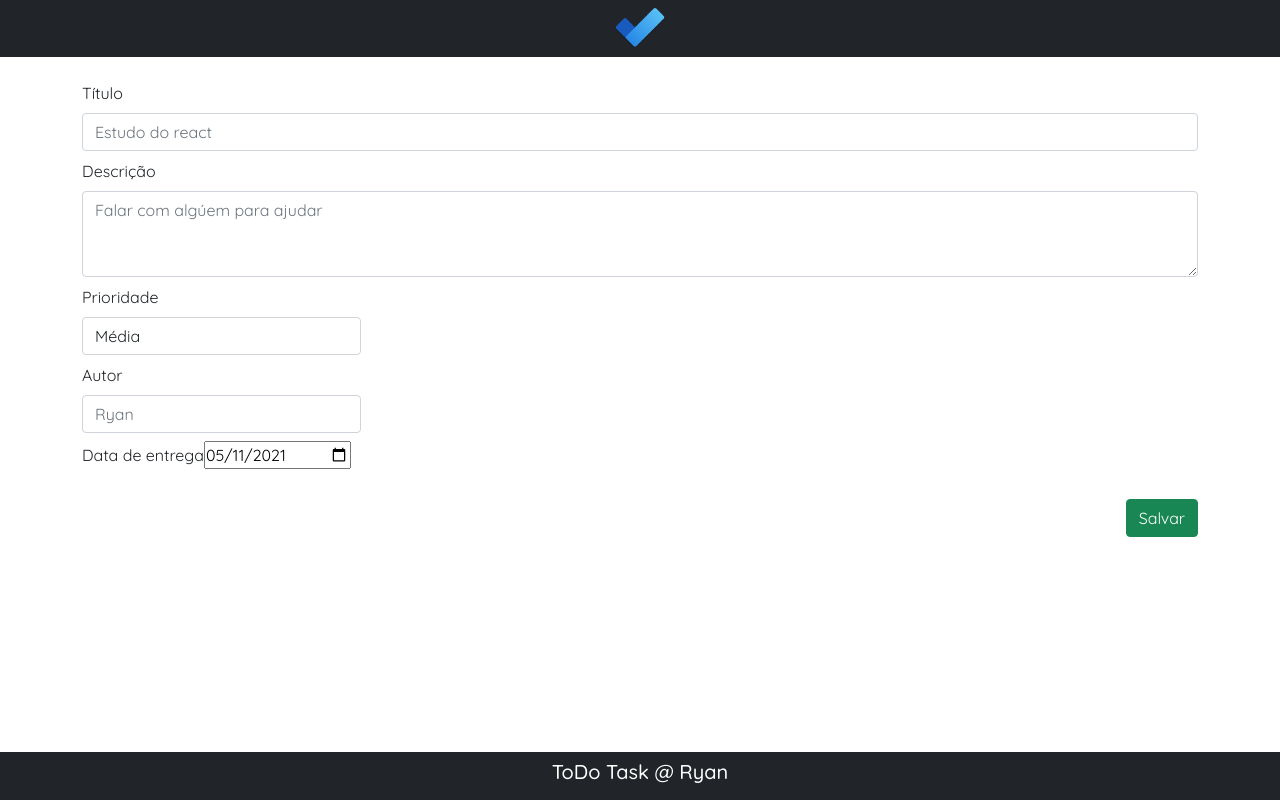
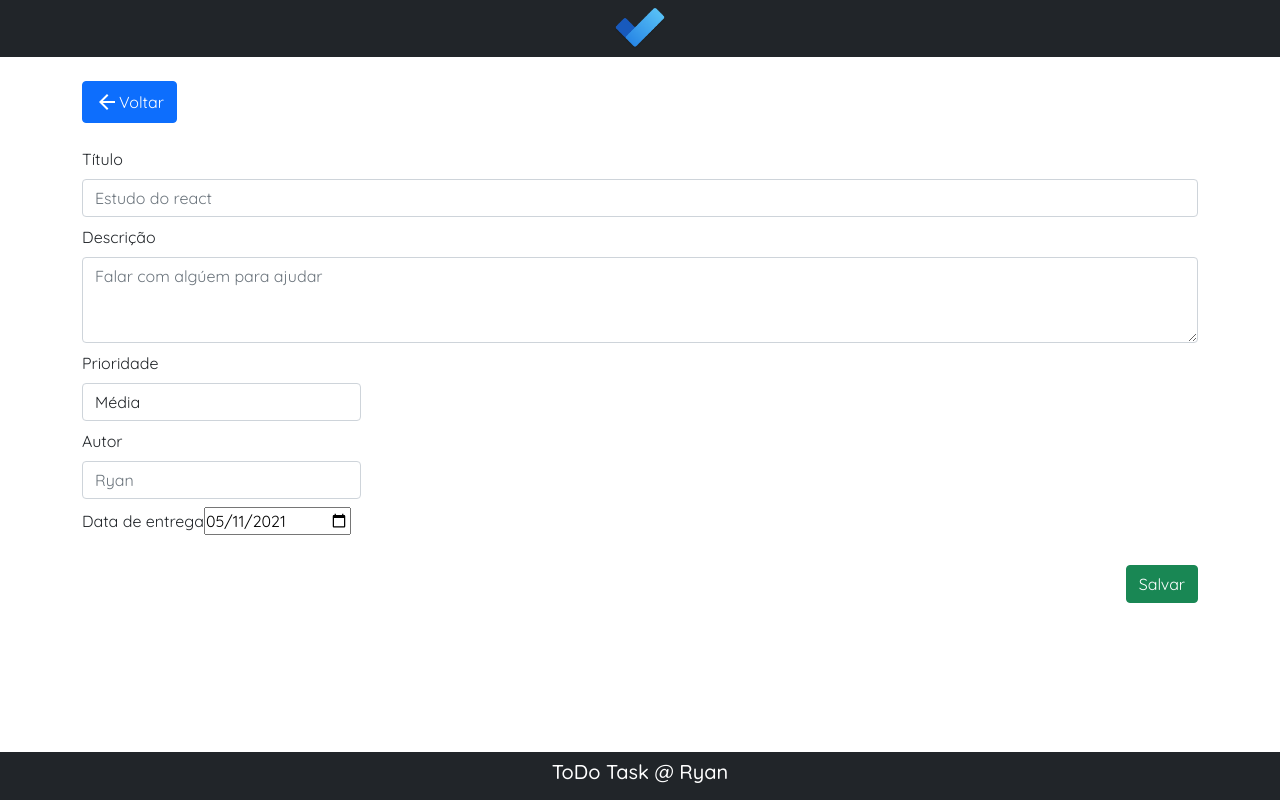
Before and after one commit to Ryan-Albuquerque/app-todo-task, a React (Create React App) app: page /new in a window 1280 px wide. Built offline with nearby package versions, Linux system fonts and the light colour scheme.

Commit message:
back button

```diff
--- a/src/components/FormTask/index.js
+++ b/src/components/FormTask/index.js
@@ -6,6 +6,8 @@ import { Container, Form, Button, Row, Col } from 'react-bootstrap'
 import api, { getErrorMessage } from '../../services/api';
 import Constants from '../../utils/constants';
 import Notification from '../../utils/Notification';
+
+import ArrowBackIcon from '@material-ui/icons/ArrowBack';
 
 
 function FormTask({props}) {
@@ -32,6 +34,10 @@ function FormTask({props}) {
 
             Notification(Constants.Notification.types.error, message);
         }
+    }
+
+    const handleBack = ()=>{
+        history.push('/')
     }
 
     useEffect(() => {
@@ -93,6 +99,14 @@ function FormTask({props}) {
 
     return (
         <Container className="my-4">
+            <Row className="mb-4">
+                <Col>
+                    <Button variant="primary" className="d-flex py-2" onClick={handleBack}>
+                        <ArrowBackIcon/>
+                        {'Voltar'}
+                    </Button>
+                </Col>
+            </Row>
             <Form >
                 <Form.Group className="my-2">
                     <Form.Label>Título</Form.Label>
```
